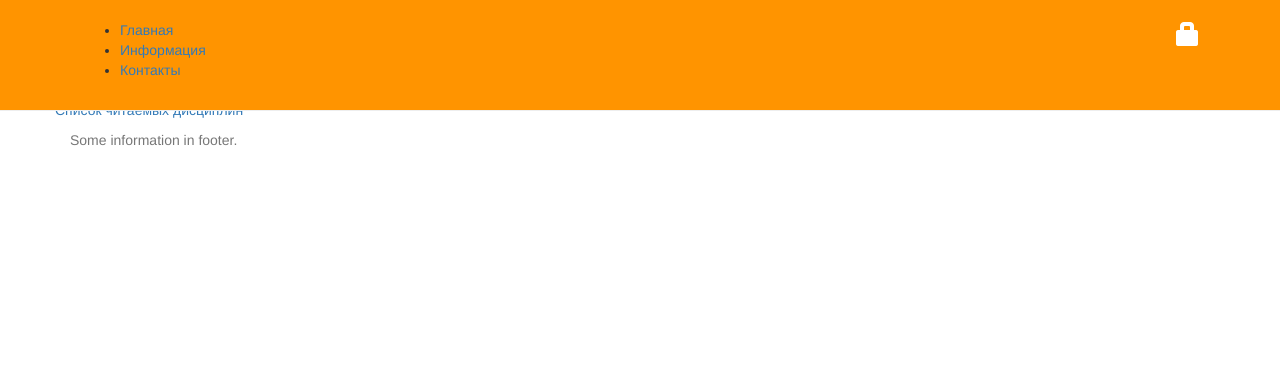
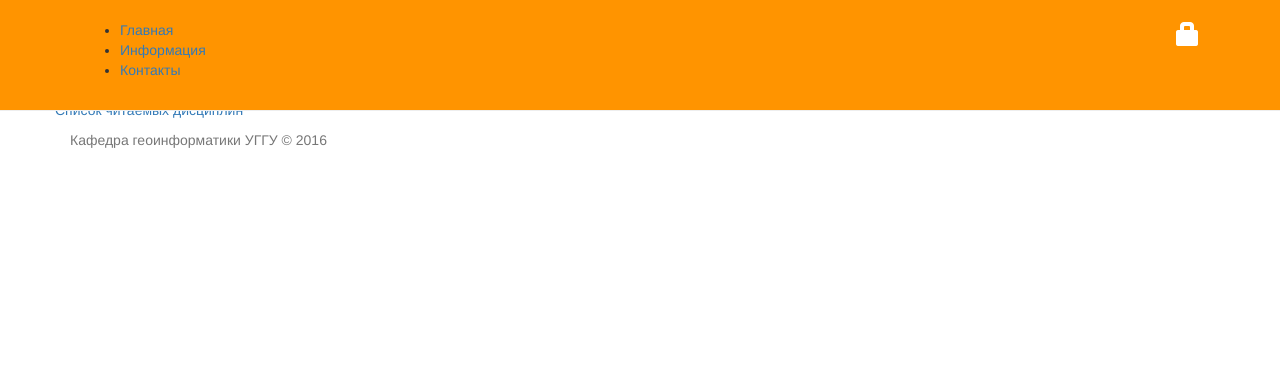
Before and after one commit to forshev/my-first-blog, a Django app: page /about/ in a window 1280 px wide. Shown: the top 380 px of the page. Run offline with Django 3.2, Linux system fonts and the light colour scheme; some libraries are stand-ins or nearby versions.

Commit message:
Added new templates.

```diff
--- a/blog/static/css/blog.css
+++ b/blog/static/css/blog.css
@@ -120,7 +120,7 @@
         }
 
         .text-muted {
-          margin-left: 40px;
+          margin-left: 90px;
           margin-top: 20px;
           color: black;
         }
--- a/blog/templates/blog/base.html
+++ b/blog/templates/blog/base.html
@@ -9,7 +9,7 @@
          <link rel="stylesheet" href="//maxcdn.bootstrapcdn.com/bootstrap/3.2.0/css/bootstrap.min.css">
          <link rel="stylesheet" href="//maxcdn.bootstrapcdn.com/bootstrap/3.2.0/css/bootstrap-theme.min.css">
          <link rel="stylesheet" href="{% static 'css/blog.css' %}">
-           <title>Кафедра геоинформатики</title>
+           <title>Сайт кафедры геоинформатики УГГУ</title>
        </head>
        <body>
        <div class="page-header navbar-fixed-top">
@@ -41,7 +41,7 @@
 
        <footer class="footer">
             <div class="container">
-              <p class="text-muted">Some information in footer.</p>
+              <p class="text-muted">Кафедра геоинформатики УГГУ &copy; 2016</p>
             </div>
           </footer>
               <script src="https://ajax.googleapis.com/ajax/libs/jquery/1.11.0/jquery.min.js"></script>
--- a/blog/templates/blog/post_list.html
+++ b/blog/templates/blog/post_list.html
@@ -17,7 +17,7 @@
         {% endif %}
 
     <span class="current">
-        Page {{ posts.number }} of {{ posts.paginator.num_pages }}.
+        Страница {{ posts.number }} из {{ posts.paginator.num_pages }}.
     </span>
 
         {% if posts.has_next %}
--- a/mysite/settings.py
+++ b/mysite/settings.py
@@ -107,7 +107,7 @@ AUTH_PASSWORD_VALIDATORS = [
 # Internationalization
 # https://docs.djangoproject.com/en/1.9/topics/i18n/
 
-LANGUAGE_CODE = 'en-us'
+LANGUAGE_CODE = 'ru-RU'
 
 TIME_ZONE = 'Asia/Yekaterinburg'
 
```
